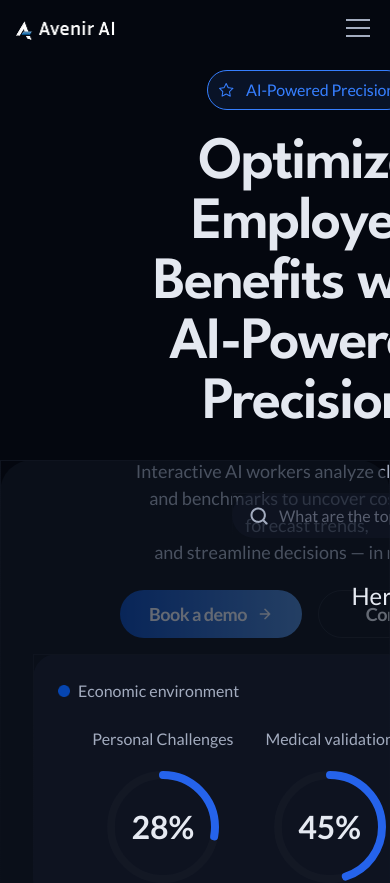
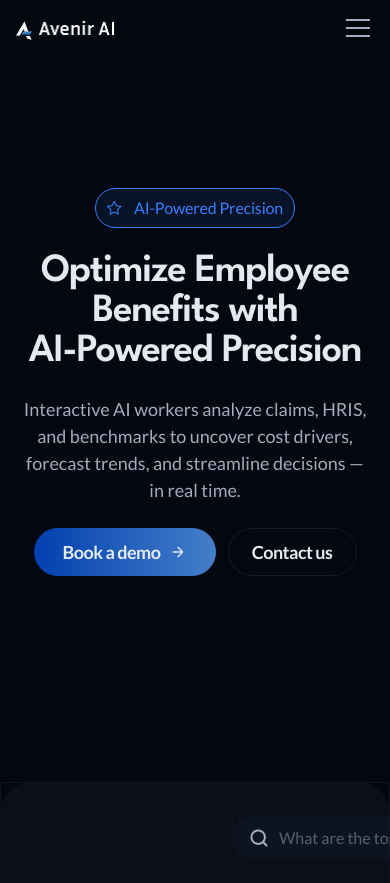
Before and after one commit to AntipasBen23/avenir-ai, a Next.js app: page / in a window 390 px wide. Shown: the top 883 px of the page. Built offline with nearby package versions, Linux system fonts and the light colour scheme.

Commit message:
made herosection responsiveness

```diff
--- a/src/app/components/HeroSection.tsx
+++ b/src/app/components/HeroSection.tsx
@@ -3,16 +3,15 @@ import Image from "next/image";
 export default function HeroSection() {
   return (
     <section
-      className="w-full max-w-[1440px] mx-auto px-[120px] grid"
+      className="w-full max-w-[1440px] mx-auto px-4 md:px-8 lg:px-[120px] grid pt-47 md:pt-48 lg:pt-[70px]"
       style={{
-        height: '310px',
         gap: '24px',
         opacity: 1,
         gridTemplateRows: 'auto auto auto auto 1fr',
-        paddingTop: '70px',
         background: '#04070F'
       }}
     >
+      {/* AI-Powered Precision Badge */}
       <button
         className="flex items-center justify-center rounded-full whitespace-nowrap justify-self-center"
         style={{
@@ -48,8 +47,9 @@ export default function HeroSection() {
         </span>
       </button>
 
+      {/* Main Heading */}
       <h1
-        className="text-[60px] leading-[100%] text-center"
+        className="text-[40px] md:text-[50px] lg:text-[60px] leading-[100%] text-center"
         style={{
           fontFamily: 'League Spartan, sans-serif',
           fontWeight: 600,
@@ -57,11 +57,22 @@ export default function HeroSection() {
           color: '#E4E8F0'
         }}
       >
-        Optimize Employee Benefits with<br />AI-Powered Precision
+        {/* Mobile: Line breaks after Employee, with, Precision */}
+        <span className="md:hidden">
+          Optimize Employee<br />
+          Benefits with<br />
+          AI-Powered Precision
+        </span>
+
+        {/* Tablet & Desktop: Original layout */}
+        <span className="hidden md:inline">
+          Optimize Employee Benefits with<br />AI-Powered Precision
+        </span>
       </h1>
 
+      {/* Description */}
       <p
-        className="text-[18px] leading-[150%] text-center"
+        className="text-[18px] leading-[150%] text-center px-0 md:px-4 lg:px-0"
         style={{
           fontFamily: 'Lato, sans-serif',
           fontWeight: 400,
@@ -69,10 +80,22 @@ export default function HeroSection() {
           color: '#A3ACBF'
         }}
       >
-        Interactive AI workers analyze claims, HRIS, and benchmarks to uncover cost drivers, forecast trends,<br />and streamline decisions — in real time.
+        {/* Mobile: Exact line breaks matching screenshot - ending at HRIS, drivers, decisions */}
+        <span className="md:hidden">
+          Interactive AI workers analyze claims, HRIS,<br />
+          and benchmarks to uncover cost drivers,<br />
+          forecast trends, and streamline decisions —<br />
+          in real time.
+        </span>
+
+        {/* Tablet & Desktop: Original layout */}
+        <span className="hidden md:inline">
+          Interactive AI workers analyze claims, HRIS, and benchmarks to uncover cost drivers, forecast trends,<br />and streamline decisions — in real time.
+        </span>
       </p>
 
-      <div className="flex items-center justify-center gap-4">
+      {/* CTA Buttons - Side by Side on All Devices */}
+      <div className="flex flex-row items-center justify-center gap-3 md:gap-4 pb-8 md:pb-0">
         <button
           className="flex items-center justify-center rounded-full whitespace-nowrap"
           style={{
@@ -109,7 +132,7 @@ export default function HeroSection() {
         <button
           className="flex items-center justify-center rounded-full whitespace-nowrap"
           style={{
-            width: '176px',
+            width: '129px',
             height: '48px',
             gap: '10px',
             paddingTop: '16px',
```
